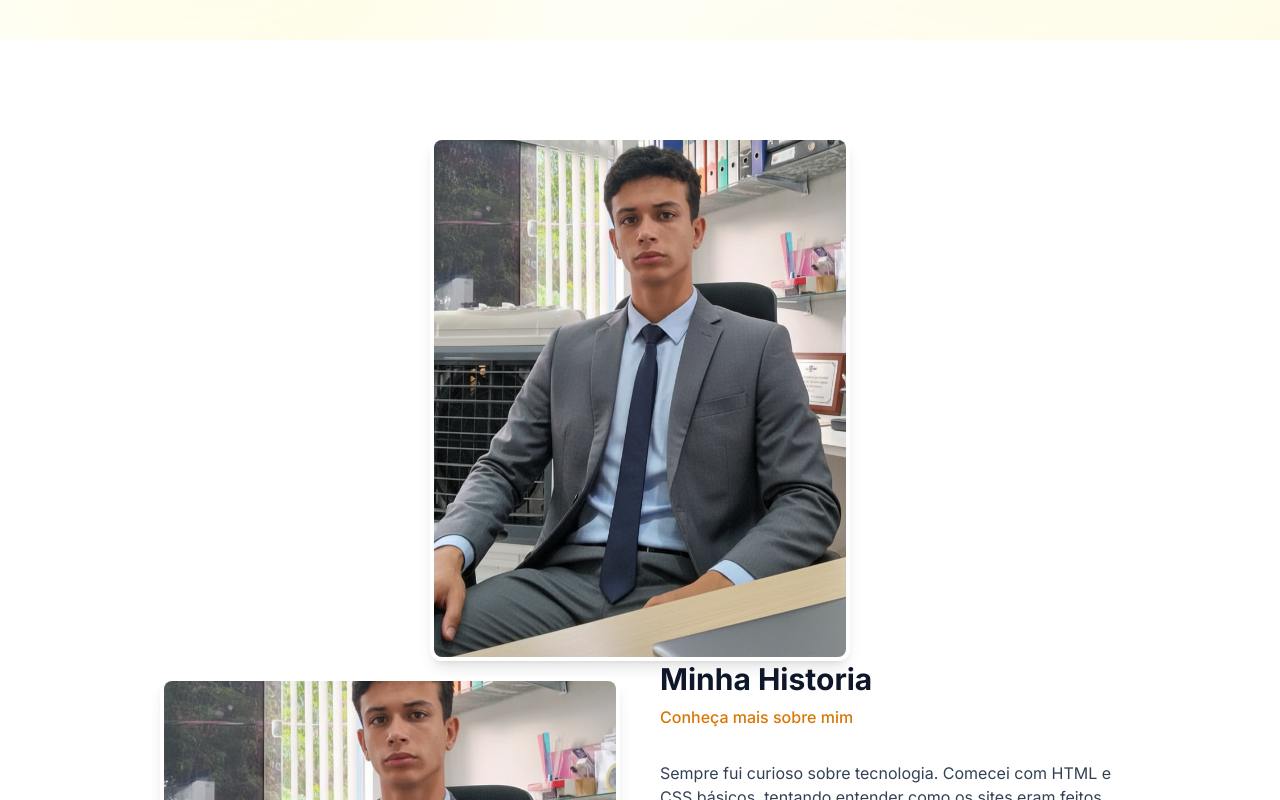
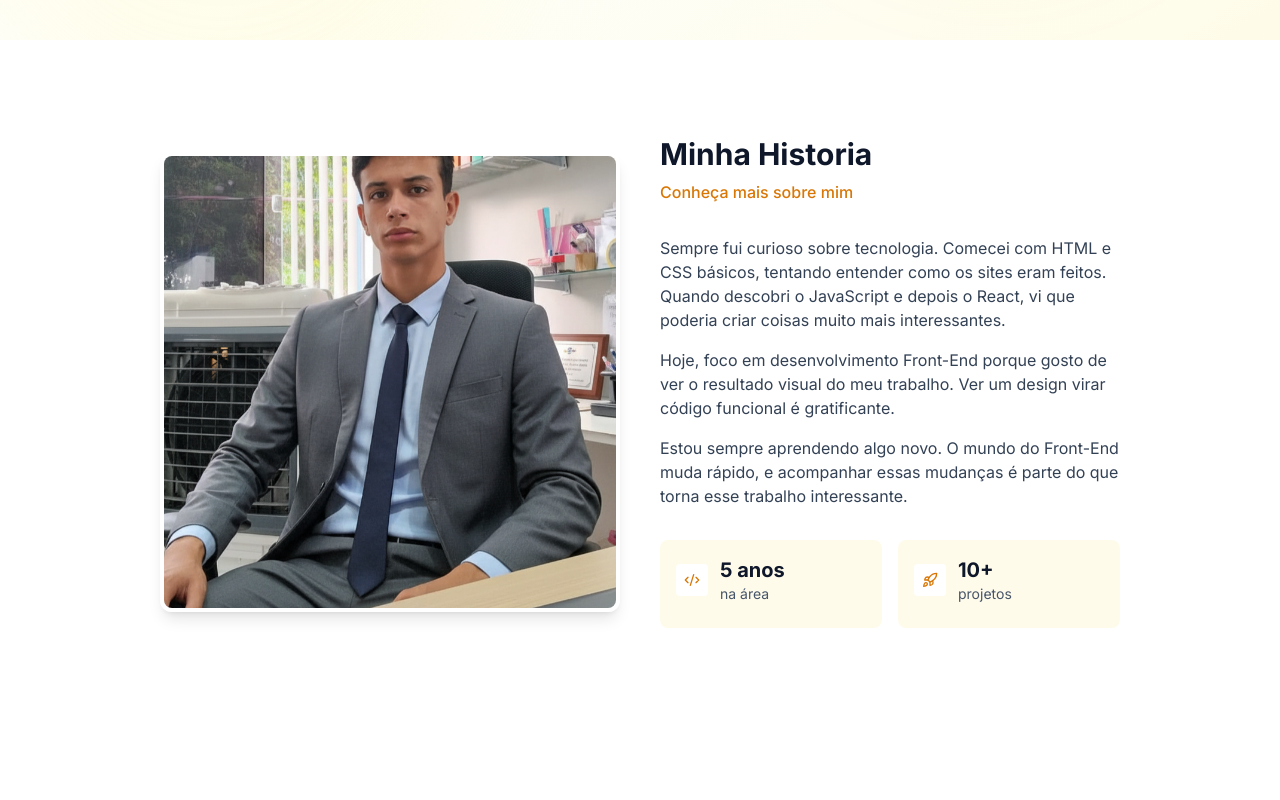
Before and after one commit to DavidRibeiro777/portfoliodavidribeiro, a React (Vite) app: page / in a window 1280 px wide. Shown: the part 760-1560 px from the top of the page. Built offline with nearby package versions, Linux system fonts and the light colour scheme.

Commit message:
Remove animated image display from About component
Removed the motion div that displayed an image of David Ribeiro.

```diff
--- a/components/About.tsx
+++ b/components/About.tsx
@@ -8,21 +8,6 @@ export const About: React.FC = () => {
       <div className="max-w-5xl mx-auto px-4 sm:px-6 lg:px-8">
 
         {/* Badge Centralizado - NOVA ADIÇÃO */}
-     <motion.div
-  initial={{ opacity: 0, x: -30 }}
-  whileInView={{ opacity: 1, x: 0 }}
-  viewport={{ once: true }}
-  transition={{ duration: 0.6 }}
-  className="relative w-full max-w-[420px] mx-auto"
->
-  <div className="relative rounded-xl overflow-hidden border-4 border-white shadow-lg aspect-[4/5]">
-    <img
-      src="/david2.png"
-      alt="David Ribeiro"
-      className="w-full h-full object-cover"
-    />
-  </div>
-</motion.div>
 
 
         <div className="grid lg:grid-cols-2 gap-10 items-center">
```
